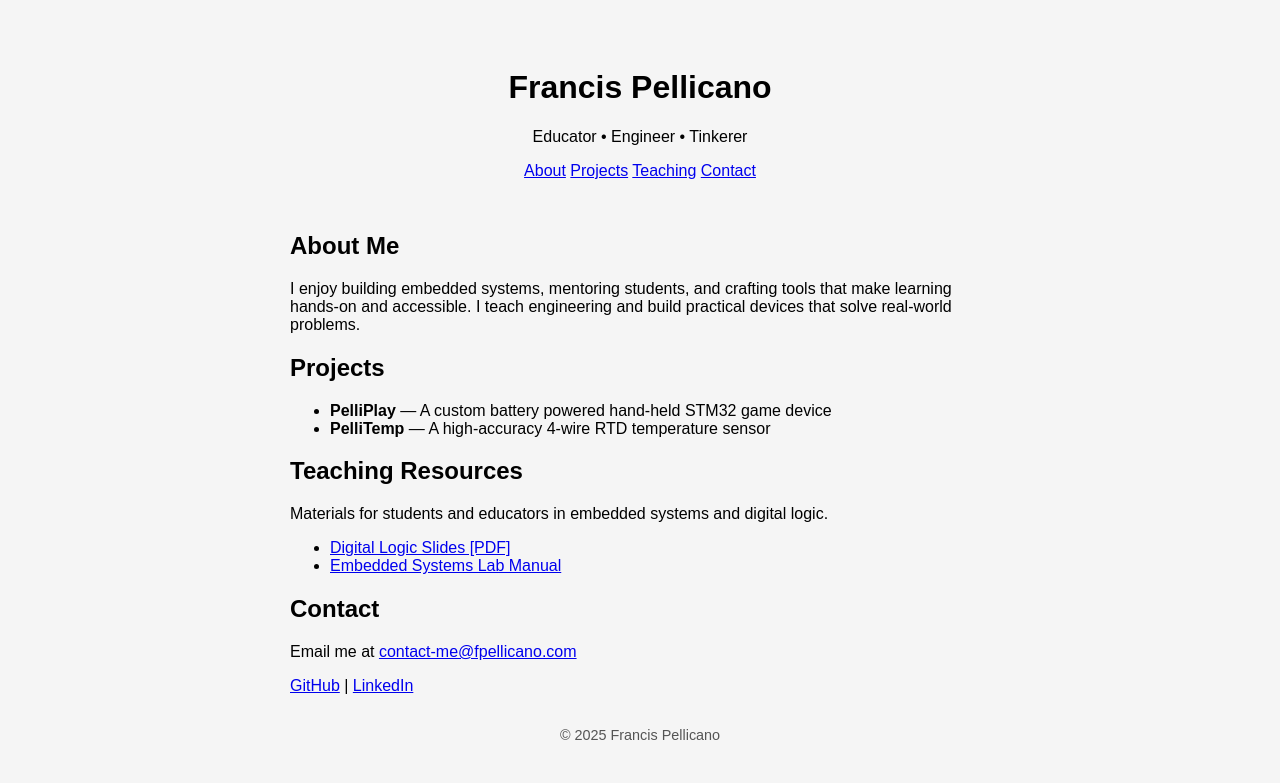
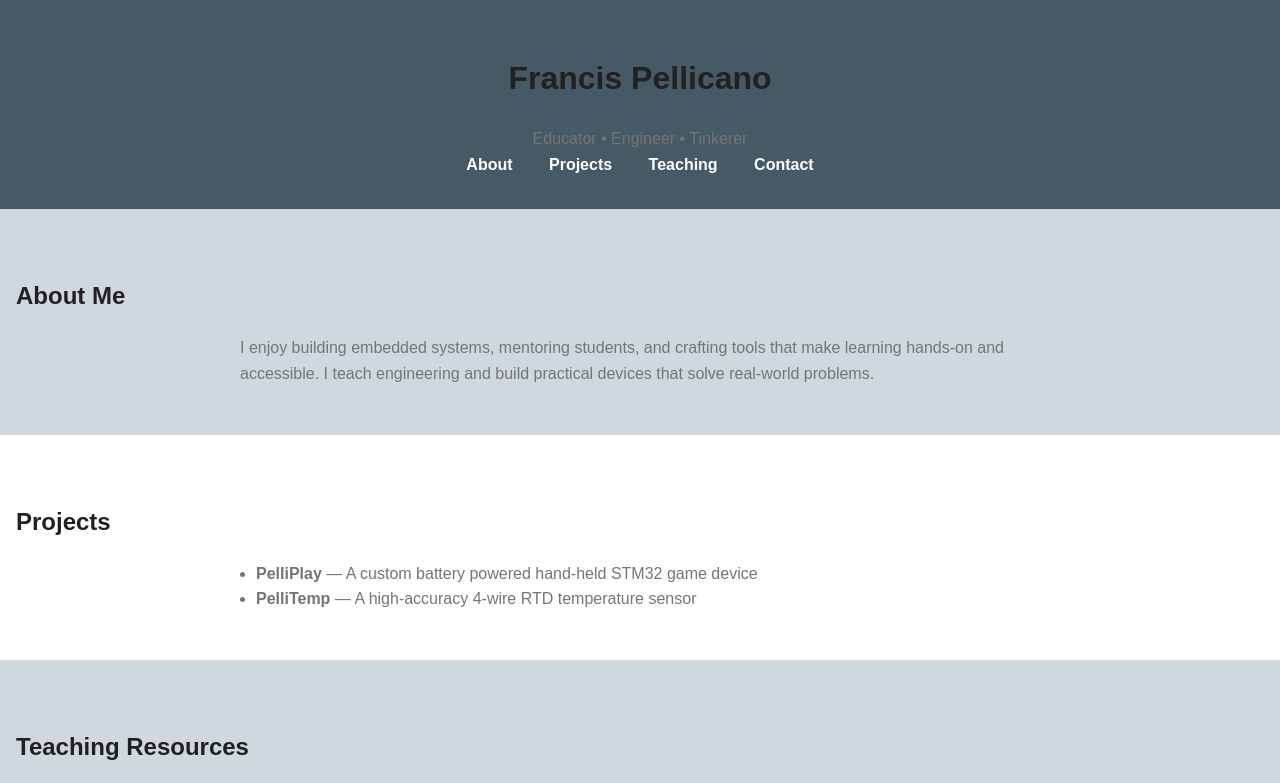
Before and after one commit to SirFrankoman/fpellicano.github.io, a plain HTML site: page index.html in a window 1280 px wide. Shown: the top 783 px of the page. Drawn offline with Linux system fonts and the light colour scheme.

Commit message:
Update styles.css

```diff
--- a/styles.css
+++ b/styles.css
@@ -1,19 +1,84 @@
+/* Color Palette
+   Dark Primary: #455A64
+   Light Primary: #CFD8DC
+   Primary: #607D8B
+   Accent: #03A9F4
+   Primary Text: #212121
+   Secondary Text: #757575
+   Divider: #BDBDBD
+   Text/Icons: #FFFFFF
+*/
+
 body {
-  font-family: sans-serif;
-  max-width: 700px;
-  margin: 0 auto;
-  padding: 1rem;
-  background: #f5f5f5;
+  font-family: Arial, sans-serif;
+  color: #212121;
+  margin: 0;
+  padding: 0;
+  line-height: 1.6;
+  background-color: #FFFFFF;
 }
 
-header {
+.site-header {
+  background-color: #455A64;
+  color: #FFFFFF;
+  padding: 2rem 1rem;
   text-align: center;
-  padding: 2rem 0;
 }
 
-footer {
-  margin-top: 2rem;
+.site-header nav a {
+  color: #FFFFFF;
+  margin: 0 1rem;
+  text-decoration: none;
+  font-weight: bold;
+}
+
+.site-header nav a:hover {
+  color: #03A9F4;
+}
+
+.section {
+  padding: 3rem 1rem;
+}
+
+.light-bg {
+  background-color: #CFD8DC;
+}
+
+.white-bg {
+  background-color: #FFFFFF;
+}
+
+h1, h2 {
+  color: #212121;
+}
+
+p, li {
+  color: #757575;
+  max-width: 800px;
+  margin: 0 auto;
+}
+
+ul {
+  list-style-type: disc;
+  padding-left: 2rem;
+  max-width: 800px;
+  margin: 0 auto;
+}
+
+a {
+  color: #03A9F4;
+  text-decoration: none;
+}
+
+a:hover {
+  text-decoration: underline;
+}
+
+.site-footer {
+  background-color: #455A64;
+  color: #FFFFFF;
   text-align: center;
+  padding: 1rem;
   font-size: 0.9rem;
-  color: #555;
+  border-top: 1px solid #BDBDBD;
 }
```
